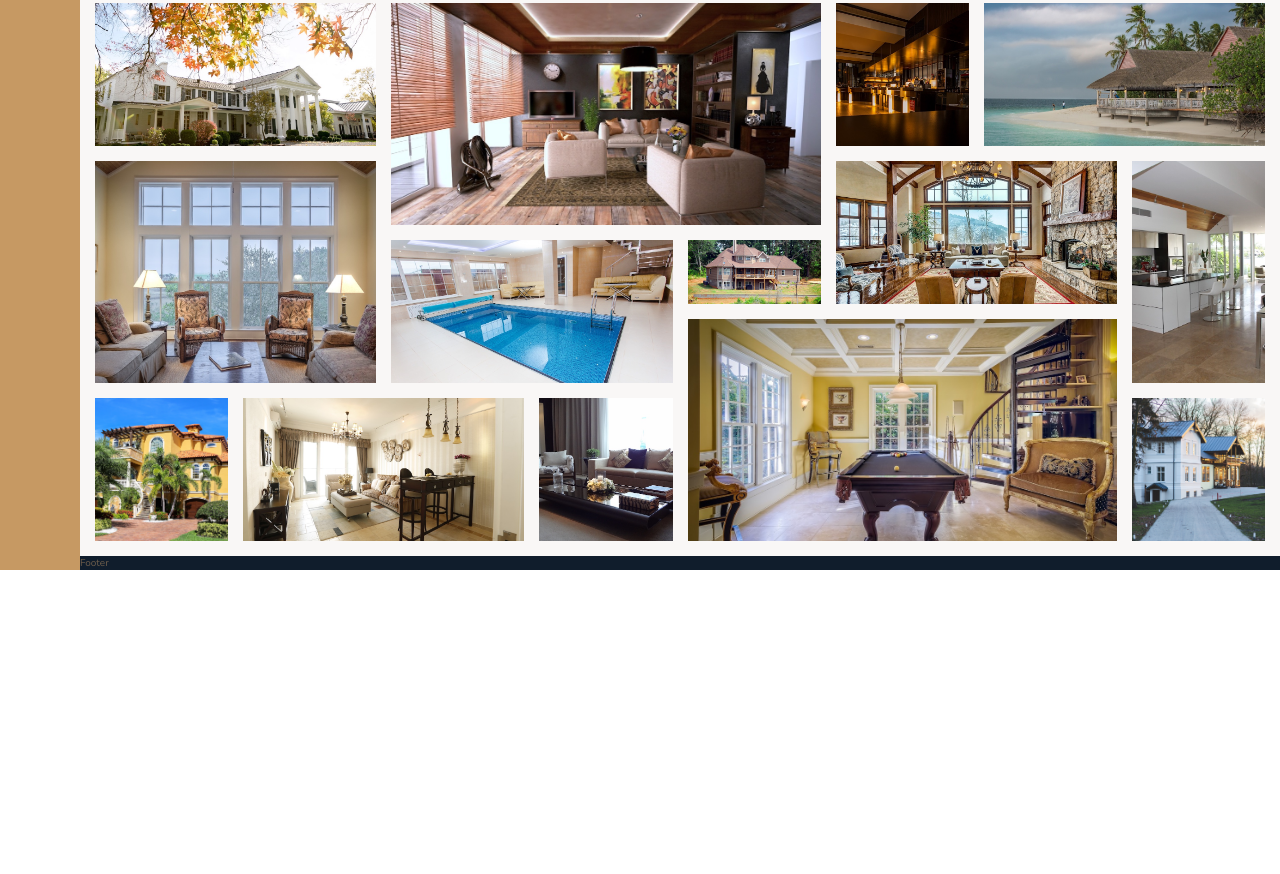
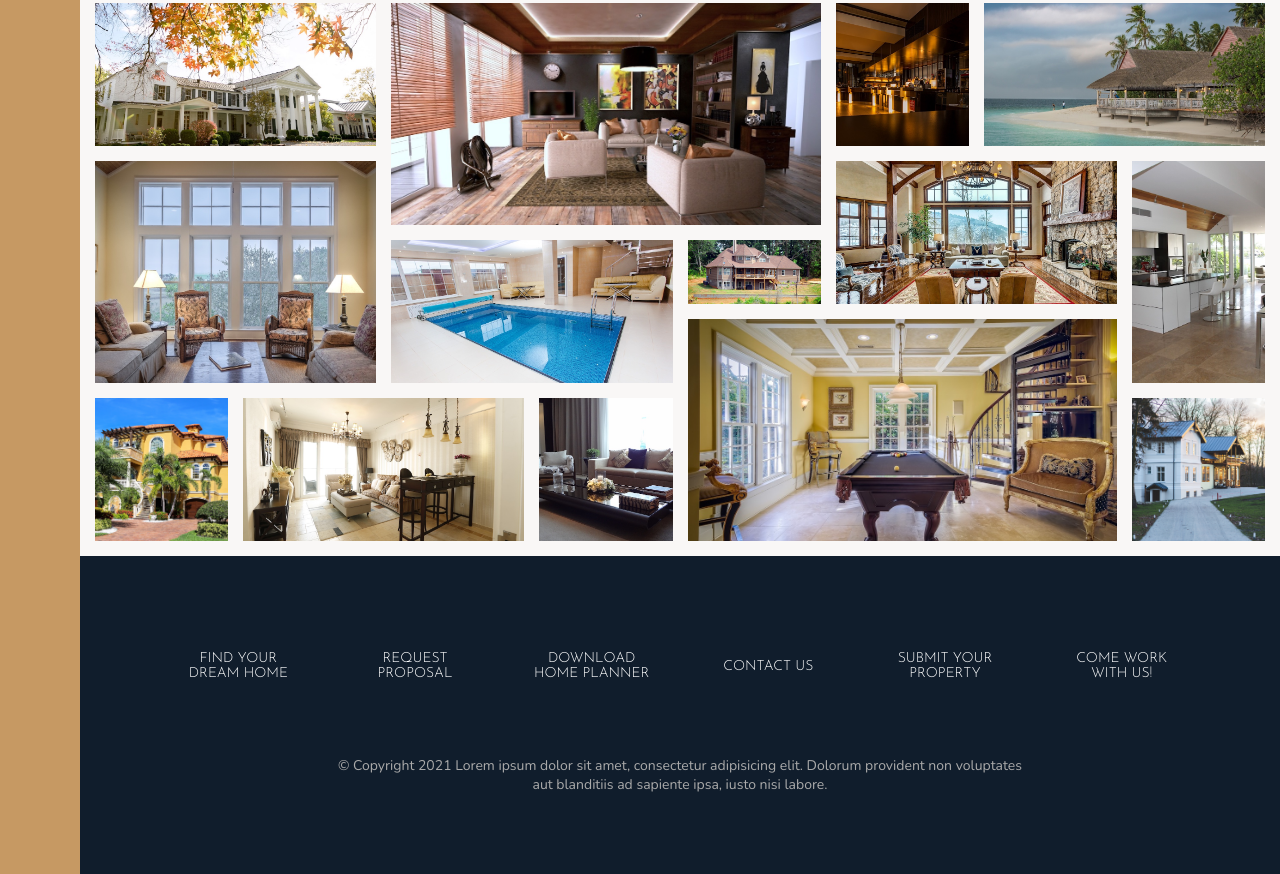
Before and after one commit to rudovik/nexter, a website: page index.html in a window 1280 px wide. Shown: the part 3014-3888 px from the top of the page. Before the commit the page ends 3584 px from the top, so only its background shows below. Drawn offline with nearby package versions, Linux system fonts and the light colour scheme.

Commit message:
Footer is completed.

```diff
--- a/index.html
+++ b/index.html
@@ -389,6 +389,32 @@
       </figure>
     </section>
 
-    <footer class="footer">Footer</footer>
+    <footer class="footer">
+      <ul class="nav">
+        <li class="nav__item">
+          <a href="#" class="nav__link">Find your dream home</a>
+        </li>
+        <li class="nav__item">
+          <a href="#" class="nav__link">Request proposal</a>
+        </li>
+        <li class="nav__item">
+          <a href="#" class="nav__link">Download home planner</a>
+        </li>
+        <li class="nav__item">
+          <a href="#" class="nav__link">Contact us</a>
+        </li>
+        <li class="nav__item">
+          <a href="#" class="nav__link">Submit your property</a>
+        </li>
+        <li class="nav__item">
+          <a href="#" class="nav__link">Come work with us!</a>
+        </li>
+      </ul>
+      <p class="copyright">
+        &copy; Copyright 2021 Lorem ipsum dolor sit amet, consectetur
+        adipisicing elit. Dolorum provident non voluptates aut blanditiis ad
+        sapiente ipsa, iusto nisi labore.
+      </p>
+    </footer>
   </body>
 </html>
--- a/sass/_footer.scss
+++ b/sass/_footer.scss
@@ -1,4 +1,42 @@
 .footer {
   background-color: $color-secondary;
   grid-column: full-start / full-end;
+  padding: 8rem;
 }
+
+.nav {
+  list-style: none;
+
+  display: grid;
+  grid-template-columns: repeat(auto-fit, minmax(15rem, 1fr));
+  grid-gap: 2rem;
+  align-items: center;
+
+  &__link:link,
+  &__link:visited {
+    font-size: 1.4rem;
+    color: #fff;
+    text-decoration: none;
+    font-family: $font-display;
+    text-decoration: none;
+    text-transform: uppercase;
+    text-align: center;
+    padding: 1.5rem;
+    display: block;
+    transition: all 0.2s;
+  }
+
+  &__link:hover,
+  &__link:active {
+    background-color: rgba(#fff, 0.05);
+    transform: translateY(-3px);
+  }
+}
+
+.copyright {
+  font-size: 1.4rem;
+  color: $color-grey-light-2;
+  text-align: center;
+  max-width: 70rem;
+  margin: 6rem auto 0 auto;
+}
```
Also changed, not shown: css/style.css.
